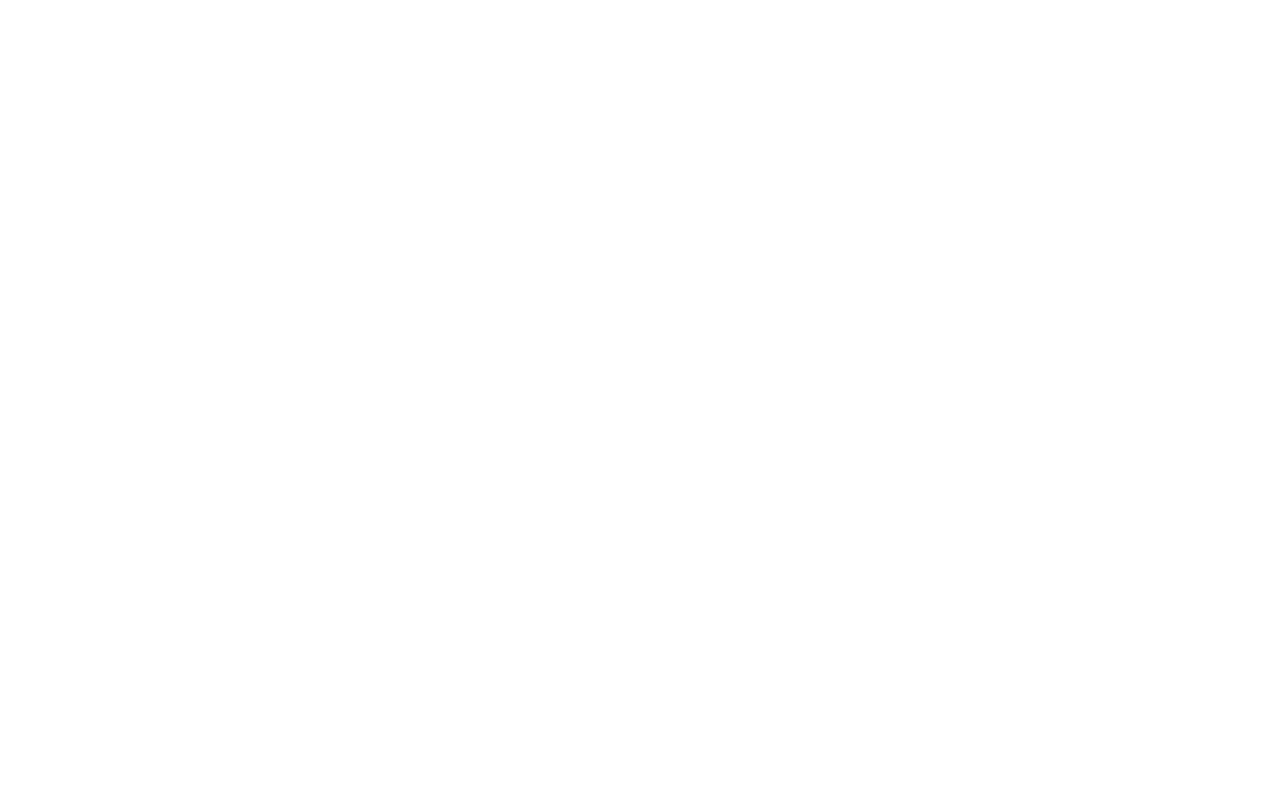
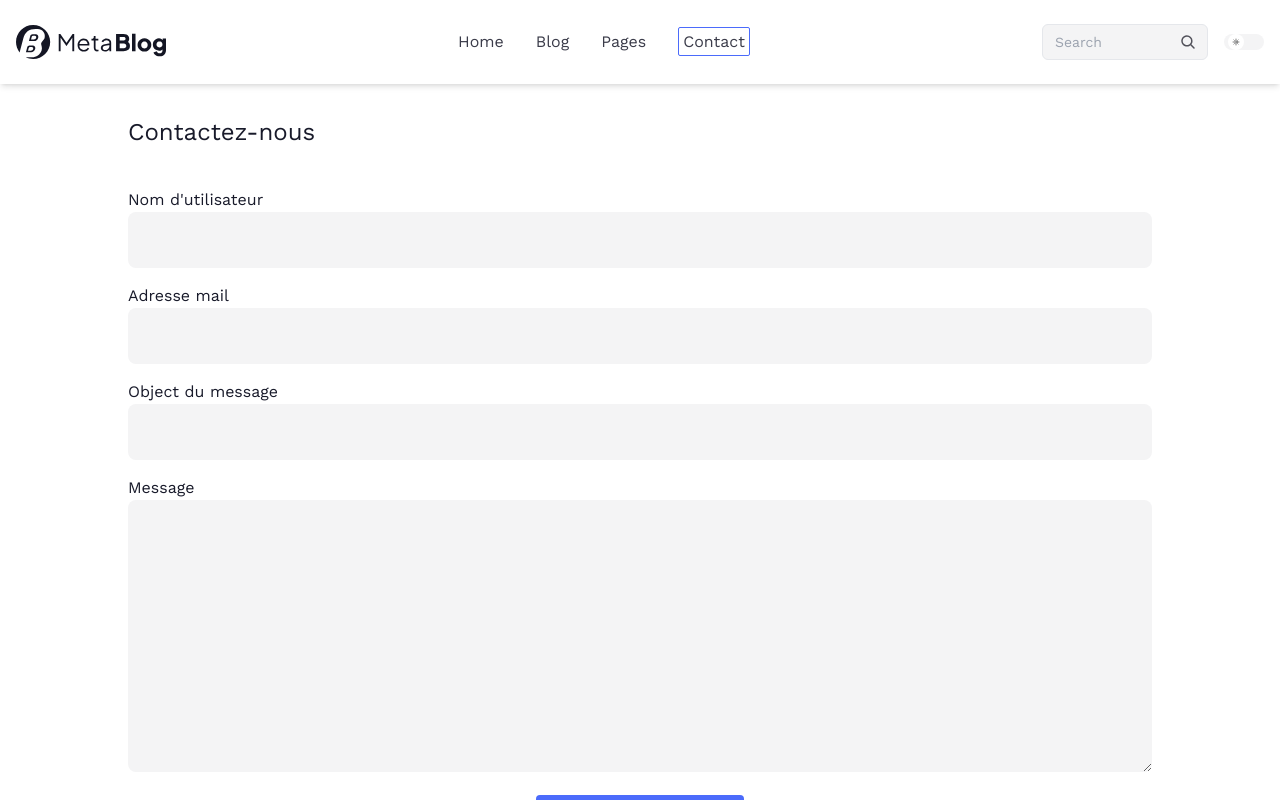
Before and after one commit to eliezermasial/meta-blog, a React (Vite) app: page /contact in a window 1280 px wide. Before the commit this address had no page. Shown: the top 800 px of the page. Built offline with nearby package versions, Linux system fonts and the light colour scheme.

Commit message:
feat: create Contact page and add localStorage caching for fetched data

```diff
--- a/src/App.jsx
+++ b/src/App.jsx
@@ -2,6 +2,7 @@
 import Blog from './pages/Blog';
 import Layout from './components/Layout';
 import SinglePost from './pages/SinglePost';
+import Contact from './pages/Contact';
 import { Routes, Route } from 'react-router-dom';
 
 
@@ -11,6 +12,7 @@
       <Route element={<Layout />}>
         <Route path="/" element={<Home />} />
         <Route path='/blog' element={<Blog />} />
+        <Route path='/contact' element={<Contact />} />
         <Route path='/singlepost/:i' element={<SinglePost />} />
       </Route>
     </Routes>
--- a/src/components/Header/index.jsx
+++ b/src/components/Header/index.jsx
@@ -23,13 +23,23 @@
                     <img src={(theme === 'dark' ? logoDark : logo)} width={150} height={18} alt="Logo" />
                 </a>
                 <ul className={`hidden md:flex flex-wrap justify-center items-center gap-8 ${theme === 'dark' ? 'text-[#FFFFFF]':'text-[#3B3C4A]'} font-['Work_Sans'] text-base font-normal leading-6 tracking-normal`}>
-                    <motion.li whileHover={{ scale: 1.2 }} whileTap={{ scale: 0.8 }} className="  "> <NavLink to="/" className={({ isActive }) => isActive ? "border border-[#4B6BFB] rounded-sm p-1" : ""}>Home</NavLink> </motion.li>
-                    <motion.li whileHover={{ scale: 1.2 }} whileTap={{ scale: 0.8 }} className=" "> <NavLink to="/blog">Blog</NavLink> </motion.li>
+                    <motion.li whileHover={{ scale: 1.2 }} whileTap={{ scale: 0.8 }}>
+                        <NavLink to="/" className={({ isActive }) => isActive ? "border border-[#4B6BFB] rounded-sm p-1" : ""}>Home</NavLink>
+                    </motion.li>
+                    <motion.li whileHover={{ scale: 1.2 }} whileTap={{ scale: 0.8 }}>
+                        <NavLink to="/blog" className={({ isActive }) => isActive ? "border border-[#4B6BFB] rounded-sm p-1" : ""}>Blog</NavLink>
+                    </motion.li>
                     {location.pathname.startsWith('/singlepost') && (
-                        <motion.li whileHover={{ scale: 1.2 }} whileTap={{ scale: 0.8 }} className=" "> <NavLink to="/siglePost">Single Post</NavLink> </motion.li>
+                        <motion.li whileHover={{ scale: 1.2 }} whileTap={{ scale: 0.8 }}>
+                            <NavLink to="/singlePost" className={({ isActive }) => isActive ? "border border-[#4B6BFB] rounded-sm p-1" : ""}>Single Post</NavLink>
+                        </motion.li>
                     )}
-                    <motion.li whileHover={{ scale: 1.2 }} whileTap={{ scale: 0.8 }} className=" "> <NavLink to="/pages">Pages</NavLink> </motion.li>
-                    <motion.li whileHover={{ scale: 1.2 }} whileTap={{ scale: 0.8 }} className=" "> <NavLink to="/contact">Contact</NavLink> </motion.li>
+                    <motion.li whileHover={{ scale: 1.2 }} whileTap={{ scale: 0.8 }}>
+                        <NavLink to="/pages" className={({ isActive }) => isActive ? "border border-[#4B6BFB] rounded-sm p-1" : ""}>Pages</NavLink>
+                    </motion.li>
+                    <motion.li whileHover={{ scale: 1.2 }} whileTap={{ scale: 0.8 }}>
+                        <NavLink to="/contact" className={({ isActive }) => isActive ? "border border-[#4B6BFB] rounded-sm p-1" : ""}>Contact</NavLink>
+                    </motion.li>
                 </ul>
                 <div className="flex items-center gap-4 max-sm:hidden">
                     <div className="relative">
--- a/src/pages/Blog/index.jsx
+++ b/src/pages/Blog/index.jsx
@@ -27,7 +27,7 @@
                 duration: 2,
                 ease: 'linear',
             }}
-            className={`w-44 h-44 border-[10px]
+            className={`w-32 h-32 border-[10px]
                 ${theme === 'dark' ? 'border-blue-600' : 'border-[#181A2A]'}
                 border-t-transparent rounded-full`}
             />
--- /dev/null
+++ b/src/pages/Contact/index.jsx
@@ -0,0 +1,41 @@
+import { useContext } from 'react';
+// eslint-disable-next-line no-unused-vars
+import { motion } from 'framer-motion';
+import { ThemeContext } from '../../utils/Context/ThemeContext';
+
+function Contact () {
+    const { theme } = useContext(ThemeContext);
+
+    return (
+        <div>
+            <div class="max-w-5xl mx-auto flex flex-col gap-10 pt-5">
+                <h2 className={`font-semibold text-xl md:text-2xl ${theme === 'dark' ? 'text-white' : 'text-[#181A2A]'}`}>Contactez-nous</h2>
+                <form>
+                    <div className="mb-4">
+                        <label for="username" className={`font-2xl font-semibold ${theme === 'dark' ? 'text-white' : 'text-[#181A2A]'} `}>Nom d'utilisateur</label>
+                        <input type="text" id="username" className="w-full py-4 px-4 rounded-lg bg-[#F4F4F5] outline-none " />
+                    </div>
+                    <div className="mb-4">
+                        <label for="mail" className={`font-2xl font-semibold ${theme === 'dark' ? 'text-white' : 'text-[#181A2A]'} `}>Adresse mail</label>
+                        <input type="text" id="mail" className="w-full py-4 px-4 rounded-lg bg-[#F4F4F5] outline-none "/>
+                    </div>
+                    <div className="mb-4">
+                        <label for="subject" className={`font-2xl font-semibold ${theme === 'dark' ? 'text-white' : 'text-[#181A2A]'} `}>Object du message</label>
+                        <input type="text" id="subject" className="w-full py-4 px-4 rounded-lg bg-[#F4F4F5] outline-none "/>
+                    </div>
+                    <div className="mb-4">
+                        <label for="message" className={`font-2xl font-semibold ${theme === 'dark' ? 'text-white' : 'text-[#181A2A]'} `}>Message</label>
+                        <textarea id="message" cols="30" rows="10" className="w-full py-4 px-4 rounded-lg bg-[#F4F4F5] outline-none "></textarea>
+                    </div>
+                    <div className="flex justify-center">
+                        <motion.button whileHover={{ scale: 1.08 }} whileTap={{ scale: 0.95 }} transition={{ type: "spring", stiffness: 300, damping: 20 }} type="submit" className="w-52 text-center font-medium  hover:bg-blue-700 transition bg-[#4B6BFB] px-4 py-1 rounded text-white">
+                            Envoyer
+                        </motion.button>
+                    </div>
+                </form>
+            </div>
+        </div>
+    )
+}
+
+export default Contact;
--- a/src/pages/Home/index.jsx
+++ b/src/pages/Home/index.jsx
@@ -27,7 +27,7 @@
             duration: 2,
             ease: 'linear',
           }}
-          className={`w-44 h-44 border-[10px]
+          className={`w-32 h-32 border-[10px]
             ${theme === 'dark' ? 'border-blue-600' : 'border-[#181A2A]'}
             border-t-transparent rounded-full`}
         />
--- a/src/pages/SinglePost/index.jsx
+++ b/src/pages/SinglePost/index.jsx
@@ -28,7 +28,7 @@
                     duration: 2,
                     ease: 'linear',
                     }}
-                    className={`w-44 h-44 border-[10px]
+                    className={`w-32 h-32 border-[10px]
                     ${theme === 'dark' ? 'border-blue-600' : 'border-[#181A2A]'}
                      border-t-transparent rounded-full`}
                 />
--- a/src/utils/Hooks/index.jsx
+++ b/src/utils/Hooks/index.jsx
@@ -12,15 +12,29 @@
     const [data, setData] = useState();
 
     useEffect(() => {
+
         async function fetchdata() {
             try {
+
                 setLoading(true);
+                const cachedData = JSON.parse(localStorage.getItem(url));
+
+                if(cachedData) {
+
+                    setData(cachedData);
+                    setLoading(false);
+
+                    return;
+                }
+
                 await awaitingLOading(2000);
 
                 const response = await fetch(url);
                 const dataJson = await response.json();
 
                 setData(dataJson);
+
+                localStorage.setItem(url, JSON.stringify(dataJson));// Stocke les données dans le localStorage
 
             } catch (error) {
                 setError(error);
```
